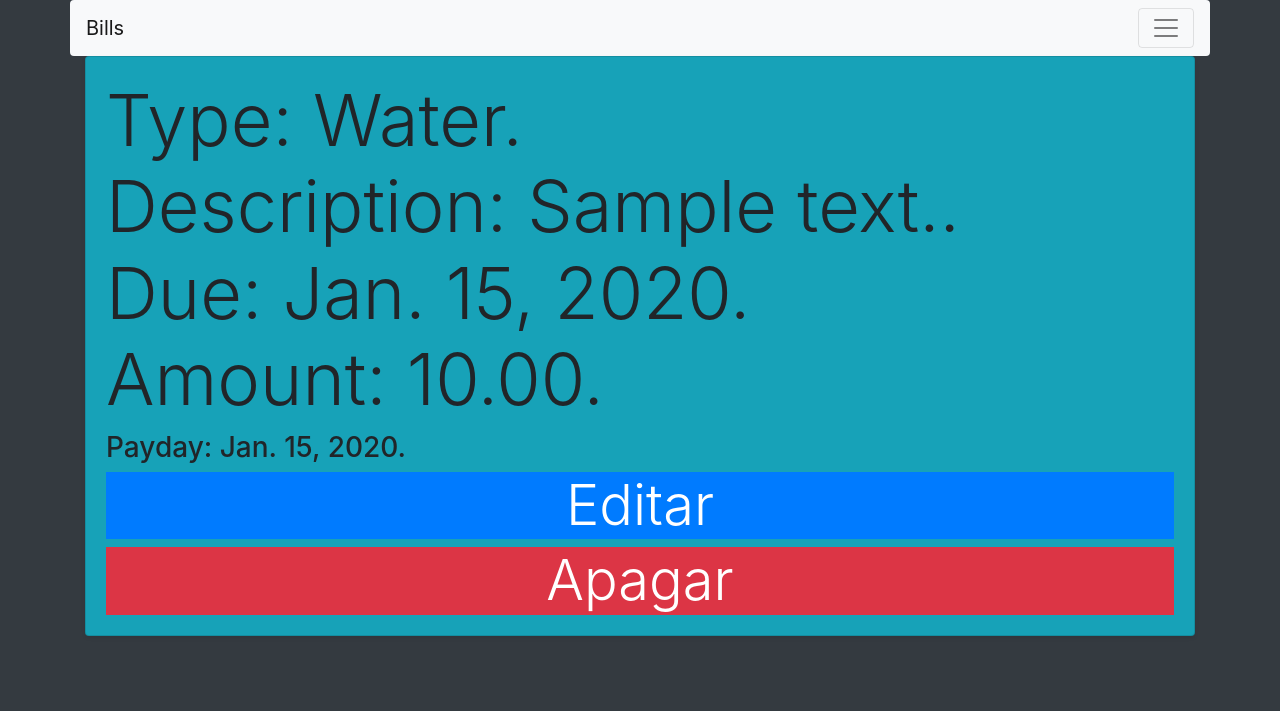
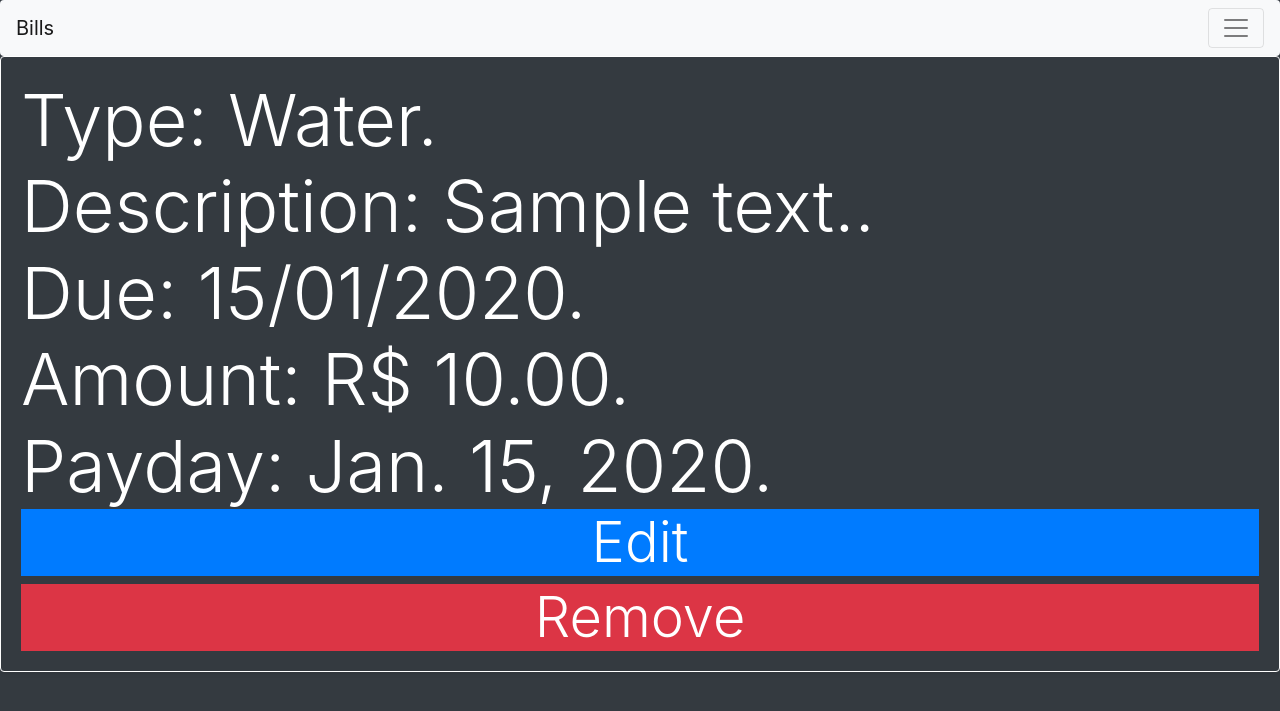
Before and after one commit to cristianmayco/personal_finances, a Django app: page /bill/detail/1 in a window 1280 px wide. Shown: the top 711 px of the page. Run offline with Django 3.2, Linux system fonts and the light colour scheme; tables that the repository leaves empty hold one stand-in row (values such as "Sample post"); some libraries are stand-ins or nearby versions.

Commit message:
Uptade views and added detail link in index

```diff
--- a/core/admin.py
+++ b/core/admin.py
@@ -4,6 +4,6 @@ from core import models
 
 @admin.register(models.Bill)
 class BillAdmin(admin.ModelAdmin):
-    ordering = ['created']
+    ordering = ['-id']
     list_display = ['type', 'description', 'due_date', 'payday', 'active', 'amount']
     list_filter = ['type', 'due_date', 'payday', 'active']
--- a/core/models.py
+++ b/core/models.py
@@ -19,7 +19,6 @@ class Bill(models.Model):
     )
     description = models.TextField(max_length=255)
     amount = models.DecimalField(max_digits=10, decimal_places=2)
-    created = models.DateField(auto_now_add=True)
     due_date = models.DateField(blank=False)
     payday = models.DateField(null=True, blank=True)
     active = models.BooleanField(default=True)
@@ -28,8 +27,8 @@ class Bill(models.Model):
         return self.type
 
     def save(self, *args, **kwargs):
-        if not self.active and not self.payday:
-            raise ValueError('Inactive payments must have payment date')
+        if self.payday is not None or self.payday != '':
+            self.active = False
         return super(Bill, self).save(*args, **kwargs)
 
     def get_absolute_url(self):
--- a/core/templates/detail.html
+++ b/core/templates/detail.html
@@ -1,22 +1,23 @@
 {% extends 'base.html'%}
 {% block content%}
-<div class="container bg-dark">
-    <div class="card mb-4 shadow-sm bg-info">
-        <div class="card-body">
-            <h3 class="card-text display-3">Type: {{ bill.get_type}}.<br>
-                Description: {{ bill.description}}.<br>
-                Due: {{ bill.due_date}}.<br>
-                Amount: {{ bill.amount}}.</h3>
+<div class=" bg-dark">
+    <div class="card  shadow-sm bg-dark border-white">
+        <div class="card-body text-white">
+            <span class="card-text display-3">Type: {{ bill.get_type}}.<br>
+               <span class="card-text display-3"> Description: {{ bill.description}}.<br>
+               <span class="card-text display-3"> Due: {{ bill.due_date|date:"d/m/Y"}}.<br>
+               <span class="card-text display-3"> Amount: {{ bill.amount_to_reais}}.</span><br>
             {% if bill.payday%}
-            <h3 class="card-text">Payday: {{ bill.payday}}.</h3>
+            <span class="card-text">Payday: {{ bill.payday}}.</span>
             {% else %}
-            <h3 class="card-text bg-warning">Unpaid.</h3>
+            <span class="card-text">Payday: -.</span>
             {% endif%}
             <a type="button" href="{% url 'edit' bill.pk %}"
-               class=" btn-primary text-center btn-block display-4">Editar</a>
+               class=" btn-primary text-center btn-block display-4">Edit</a>
             <a type="button" href="{% url 'delete' bill.pk %}"
-               class=" btn-danger text-center btn-block display-4">Apagar</a>
+               class=" btn-danger text-center btn-block display-4">Remove</a>
         </div>
     </div>
 </div>
+</div>
 {% endblock %}
--- a/core/templates/index.html
+++ b/core/templates/index.html
@@ -22,6 +22,8 @@
                        class=" rounded btn-primary text-center btn-block display-4">Edit</a>
                     <a type="button" href="{% url 'delete' bill.pk %}"
                        class="rounded  btn-danger text-center btn-block display-4">Remove</a>
+                    <a type="button" href="{% url 'detail' bill.pk %}"
+                       class="rounded  btn-info text-center btn-block display-4">Detail</a>
                 </div>
             </div>
             {% endfor %}
--- a/core/views.py
+++ b/core/views.py
@@ -1,6 +1,7 @@
 from django.views.generic import ListView, UpdateView, DeleteView, CreateView, DetailView
 from django.urls import reverse_lazy
-from .models import Bill
+from .models import Bill, list_types
+from django.db.models import Q
 
 
 class IndexView(ListView):
--- a/templates/partial/_navbar.html
+++ b/templates/partial/_navbar.html
@@ -1,4 +1,4 @@
-  <nav class="navbar container navbar-light bg-light rounded">
+<nav class="navbar  navbar-light bg-light rounded">
     <a class="navbar-brand" href="{% url 'index' %}">Bills</a>
     <button class="navbar-toggler" type="button" data-toggle="collapse"
             data-target="#navbarSupportedContent"
@@ -23,6 +23,5 @@
                    placeholder="Search..."/>
         </form>
 
-
     </div>
 </nav>
```
Also changed, not shown: core/templates/create.html (+11 -4 lines), core/templates/edit.html (+10 -6 lines). Lines whose indentation alone changed are shown as unchanged.
